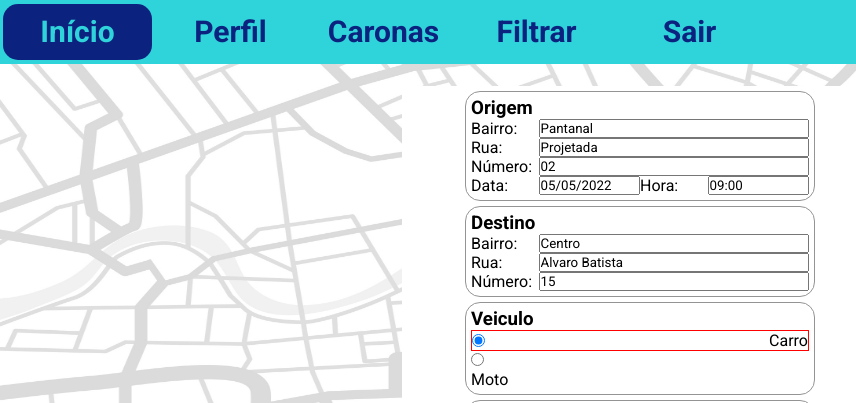
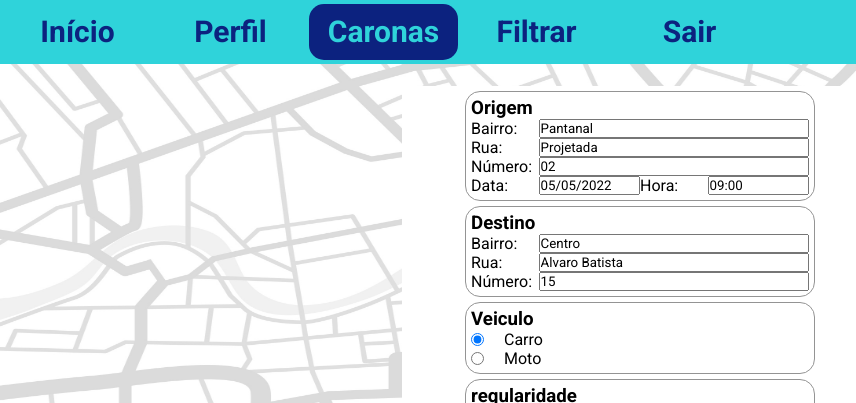
Before and after one commit to ifpi-picos/proxima-parada-front-end, a plain HTML site: page cadastrar-carona.html in a window 1280 px wide. Shown: the top 403 px of the page, 0-856 px from the left. Drawn offline with Linux system fonts and the light colour scheme; no server answers.

Commit message:
Alterando os chekbox para ficar tudo na mesma linha com espaço

```diff
--- a/cadastrar-carona.html
+++ b/cadastrar-carona.html
@@ -19,9 +19,9 @@
         <nav class="navbar">
             <div class="item-1 menu-options">
                 <ul class="nav-list">
-                    <li><a class="ativa">Início</a></li>
+                   <li><a href="home.html">Início</a></li>
                     <li><a href="perfil.html">Perfil</a></li>
-                    <li><a href="caronas.html">Caronas</a></li>
+                    <li><a class="ativa">Caronas</a></li>
                     <li><a href="#">Filtrar</a></li>
                     <li id="btnSair"><a>Sair</a></li>
                 </ul>
@@ -88,11 +88,11 @@
                     <div>
                         <div class="radio-buttons">
                             <input type="radio" name="veiculo" checked>
-                            <p>Carro</p>
+                            <p class="carro">Carro</p>
                         </div>
-                        <div>
+                        <div class="radio-buttons">
                             <input type="radio" name="veiculo">
-                            <p>Moto</p>
+                            <p class="carro">Moto</p>
                         </div>
                     </div>
                 </fieldset>
--- a/css/cadastrar-carona.css
+++ b/css/cadastrar-carona.css
@@ -52,12 +52,16 @@ main {
 }
 
 .radio-buttons{
-    border: 1px solid red;
     display: flex;
-    justify-content:space-between;
     align-items: center;
+     /* border: 1px solid red;*/
+    /*justify-content:space-between;*/
 }
-
+/* vou mexer aqui */
+.carro{
+    margin-left: 20px;
+}
+/* vou mexer aqui */
 .dia{
     display: flex;
     flex-direction: column;
```
